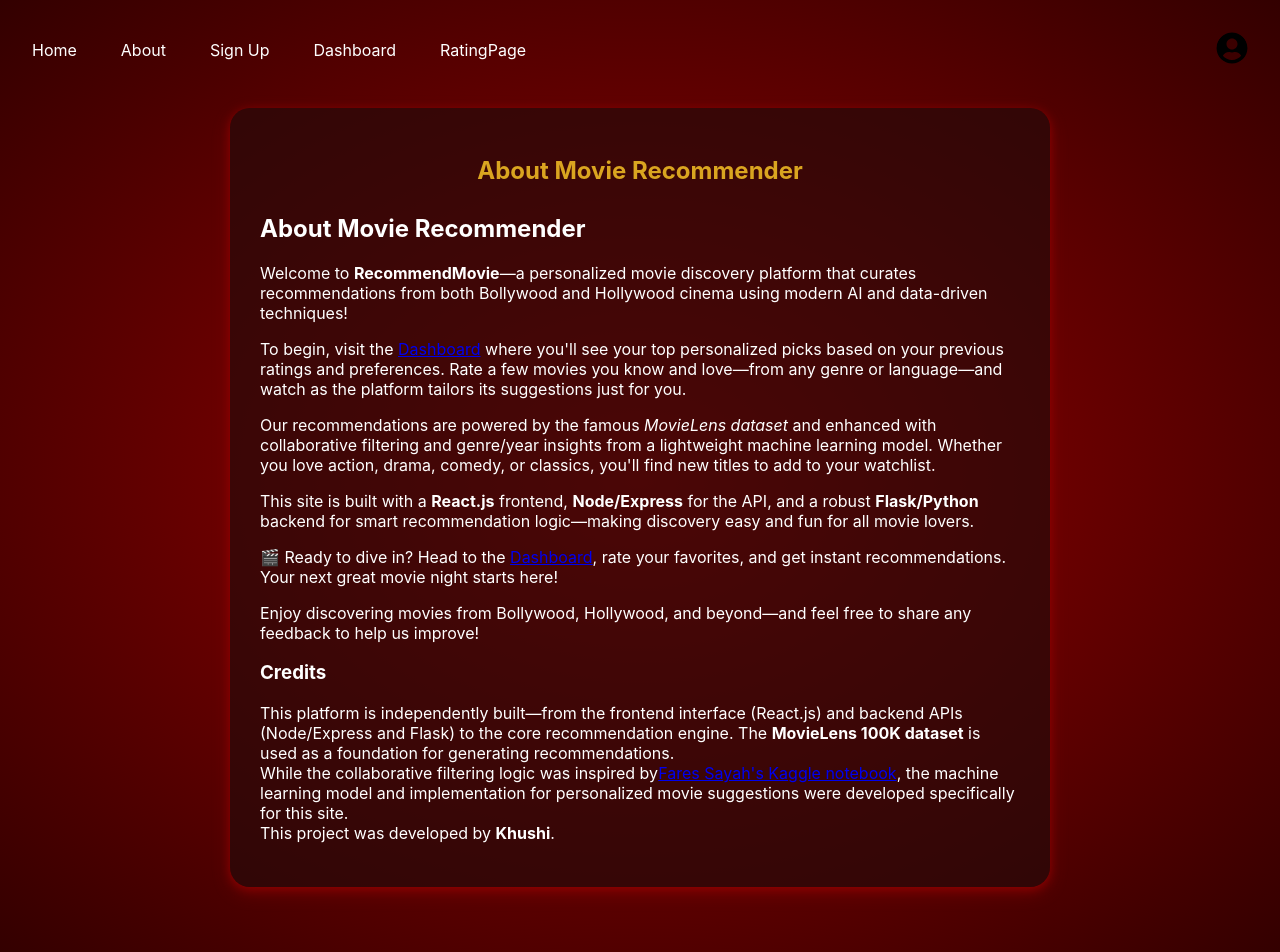
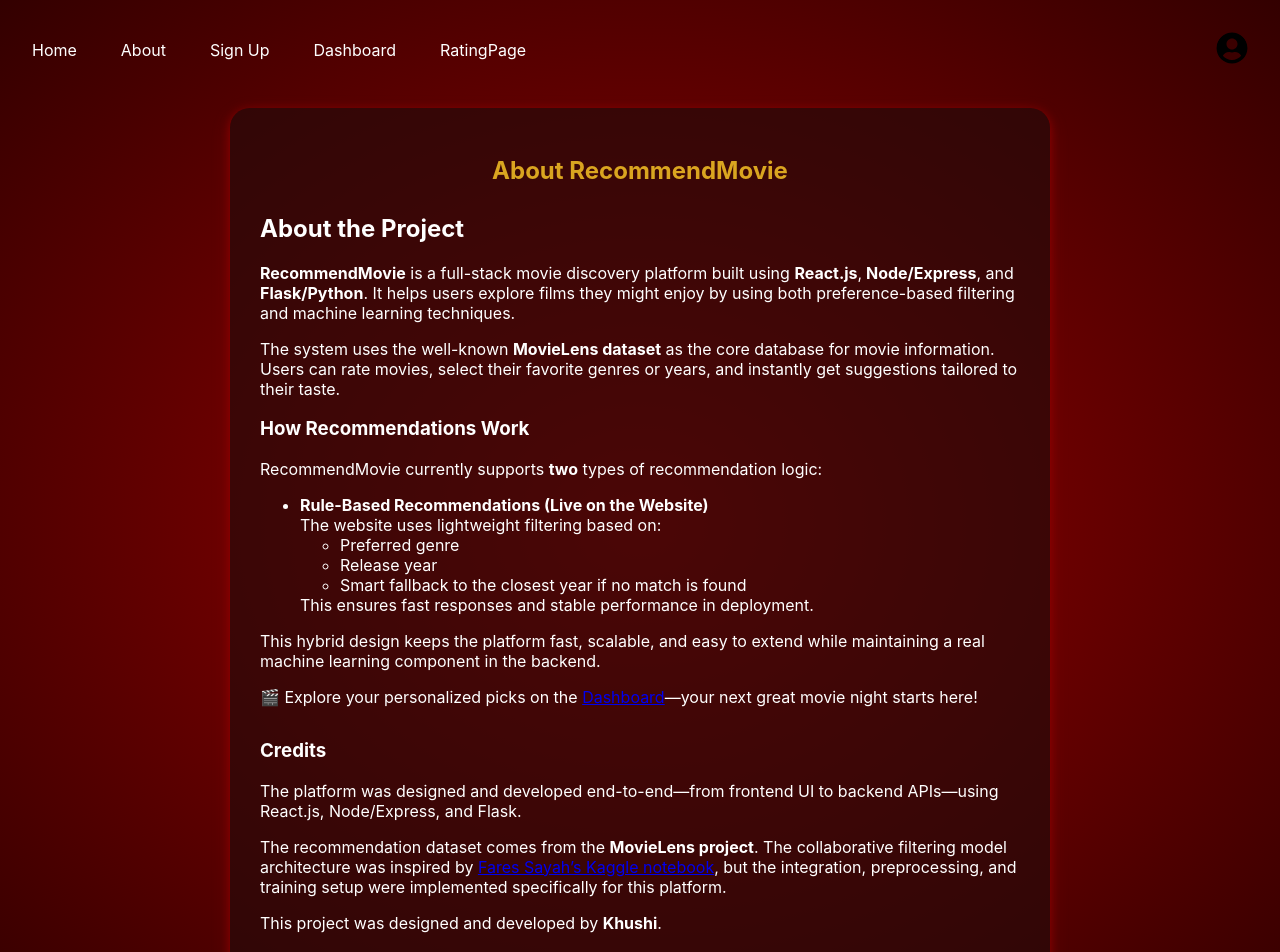
Before and after one commit to khushi1315/RecommendMovie, a React (Create React App) app in the folder client/: page /about in a window 1280 px wide. Shown: the top 952 px of the page. Built offline with nearby package versions, Linux system fonts and the light colour scheme; the HTML template or start-up script is replaced by a standard one.

Commit message:
changed about section

```diff
--- a/client/src/pages/About.js
+++ b/client/src/pages/About.js
@@ -5,7 +5,9 @@
   return (
     <div className="homepage-root">
       <Header />
-      <div className="about-content" style={{
+      <div
+        className="about-content"
+        style={{
           maxWidth: "760px",
           margin: "40px auto",
           background: "rgba(35,10,10,0.65)",
@@ -13,45 +15,99 @@
           color: "#fff",
           borderRadius: "20px",
           boxShadow: "0 6px 18px #a005, 0 2px 10px #900b"
-      }}>
-        <h2 style={{ color: "goldenrod", textAlign: "center", marginBottom: "1.2em" }}>
-          About Movie Recommender
+        }}
+      >
+        <h2
+          style={{
+            color: "goldenrod",
+            textAlign: "center",
+            marginBottom: "1.2em"
+          }}
+        >
+          About RecommendMovie
         </h2>
+
         <section id="about">
-          <h2>About Movie Recommender</h2>
+          <h2>About the Project</h2>
+
           <p>
-            Welcome to <strong>RecommendMovie</strong>—a personalized movie discovery platform that curates recommendations from both Bollywood and Hollywood cinema using modern AI and data-driven techniques!
+            <strong>RecommendMovie</strong> is a full-stack movie discovery
+            platform built using <strong>React.js</strong>,
+            <strong> Node/Express</strong>, and <strong>Flask/Python</strong>.
+            It helps users explore films they might enjoy by using both
+            preference-based filtering and machine learning techniques.
           </p>
+
           <p>
-            To begin, visit the <a href="/dashboard">Dashboard</a> where you'll see your top personalized picks based on your previous ratings and preferences. Rate a few movies you know and love—from any genre or language—and watch as the platform tailors its suggestions just for you.
+            The system uses the well-known{" "}
+            <strong>MovieLens dataset</strong> as the core database for movie
+            information. Users can rate movies, select their favorite genres or
+            years, and instantly get suggestions tailored to their taste.
           </p>
+
+          <h3>How Recommendations Work</h3>
+
           <p>
-            Our recommendations are powered by the famous <em>MovieLens dataset</em> and enhanced with collaborative filtering and genre/year insights from a lightweight machine learning model. Whether you love action, drama, comedy, or classics, you'll find new titles to add to your watchlist.
+            RecommendMovie currently supports <strong>two</strong> types of
+            recommendation logic:
           </p>
+
+          <ul>
+            <li>
+              <strong>Rule-Based Recommendations (Live on the Website)</strong>
+              <br />
+              The website uses lightweight filtering based on:
+              <ul>
+                <li>Preferred genre</li>
+                <li>Release year</li>
+                <li>Smart fallback to the closest year if no match is found</li>
+              </ul>
+              This ensures fast responses and stable performance in deployment.
+            </li>
+
+
+          </ul>
+
           <p>
-            This site is built with a <strong>React.js</strong> frontend, <strong>Node/Express</strong> for the API, and a robust <strong>Flask/Python</strong> backend for smart recommendation logic—making discovery easy and fun for all movie lovers.
+            This hybrid design keeps the platform fast, scalable, and easy to
+            extend while maintaining a real machine learning component in the
+            backend.
           </p>
+
           <p>
-            🎬 Ready to dive in? Head to the <a href="/dashboard">Dashboard</a>, rate your favorites, and get instant recommendations. Your next great movie night starts here!
-          </p>
-          <p>
-            Enjoy discovering movies from Bollywood, Hollywood, and beyond—and feel free to share any feedback to help us improve!
-          </p>
-        </section>
-        <section id="credits">
-          <h3>Credits</h3>
-          <p>
-            This platform is independently built—from the frontend interface (React.js) and backend APIs (Node/Express and Flask)
-            to the core recommendation engine. The <strong>MovieLens 100K dataset</strong> is used as a foundation for generating recommendations.<br />
-            While the collaborative filtering logic was inspired by
-            <a href="https://www.kaggle.com/code/faressayah/collaborative-filtering-for-movie-recommendations" target="_blank" rel="noopener noreferrer">
-              Fares Sayah's Kaggle notebook
-            </a>,
-            the machine learning model and implementation for personalized movie suggestions were developed specifically for this site.<br />
-            This project was developed by <strong>Khushi</strong>.
+            🎬 Explore your personalized picks on the{" "}
+            <a href="/dashboard">Dashboard</a>—your next great movie night starts
+            here!
           </p>
         </section>
 
+        <section id="credits" style={{ marginTop: "2em" }}>
+          <h3>Credits</h3>
+          <p>
+            The platform was designed and developed end-to-end—from frontend UI
+            to backend APIs—using React.js, Node/Express, and Flask.
+          </p>
+
+          <p>
+            The recommendation dataset comes from the{" "}
+            <strong>MovieLens project</strong>.
+            The collaborative filtering model architecture was inspired by{" "}
+            <a
+              href="https://www.kaggle.com/code/faressayah/collaborative-filtering-for-movie-recommendations"
+              target="_blank"
+              rel="noopener noreferrer"
+            >
+              Fares Sayah’s Kaggle notebook
+            </a>
+            , but the integration, preprocessing, and training setup were
+            implemented specifically for this platform.
+          </p>
+
+          <p>
+            This project was designed and developed by{" "}
+            <strong>Khushi</strong>.
+          </p>
+        </section>
       </div>
     </div>
   );
```
Lines whose indentation alone changed are shown as unchanged.
